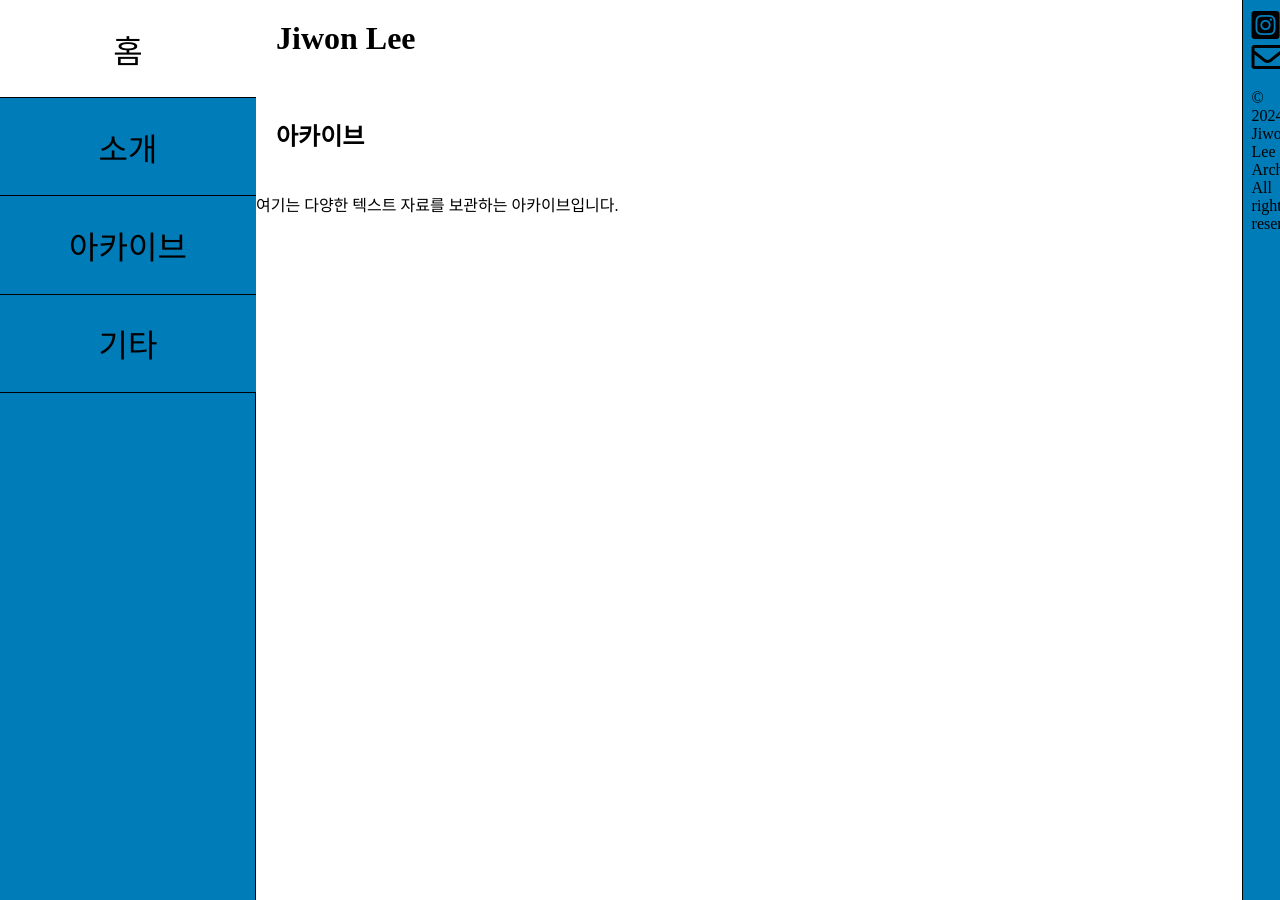
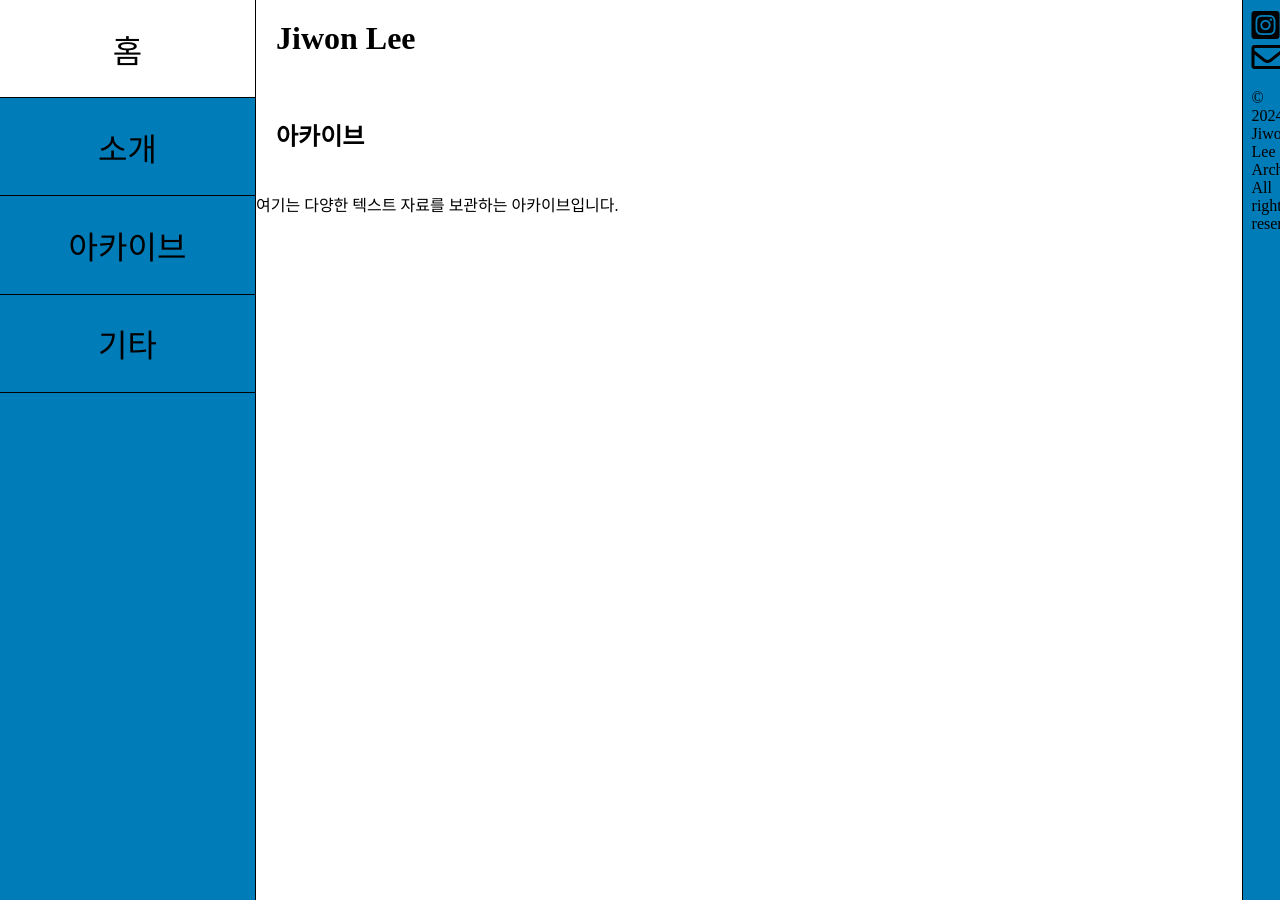
Before and after one commit to LfayeJ/archives, a Jekyll site: the page built from index.html, in a window 1280 px wide. Built offline with Jekyll 4.4.1, drawn with Linux system fonts in a browser that asks for light colours; some web fonts are replaced.

Commit message:
Update styles.css

```diff
--- a/assets/css/styles.css
+++ b/assets/css/styles.css
@@ -123,6 +123,7 @@ h2 {
     width: 20vw; /* 전체 너비로 설정 */
     gap: 0; /* 그리드 아이템 사이의 간격 */
     background-color: #007cb8; /* 배경색 (선택사항) */
+    border-right: 1px solid black;
     box-sizing: border-box;
 }
 
```
